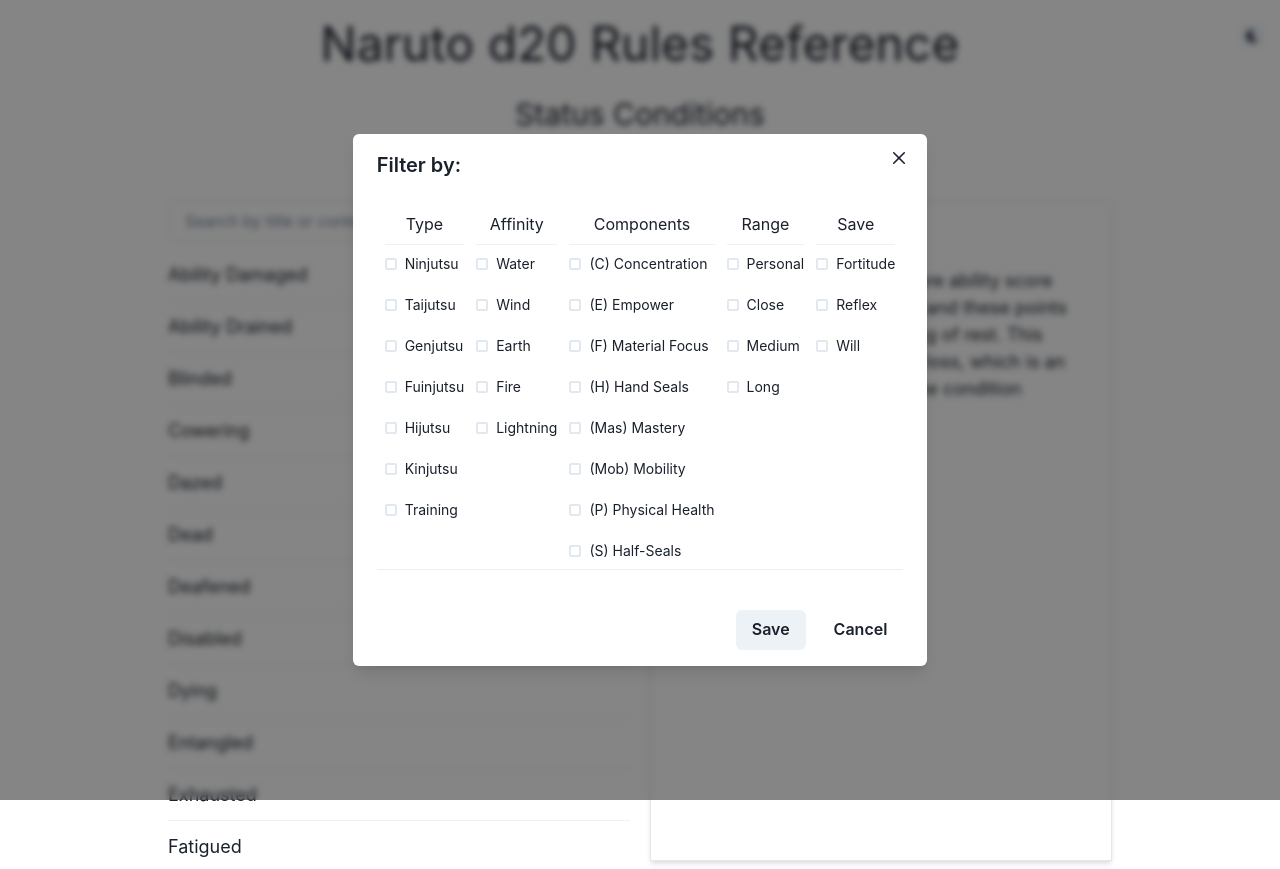
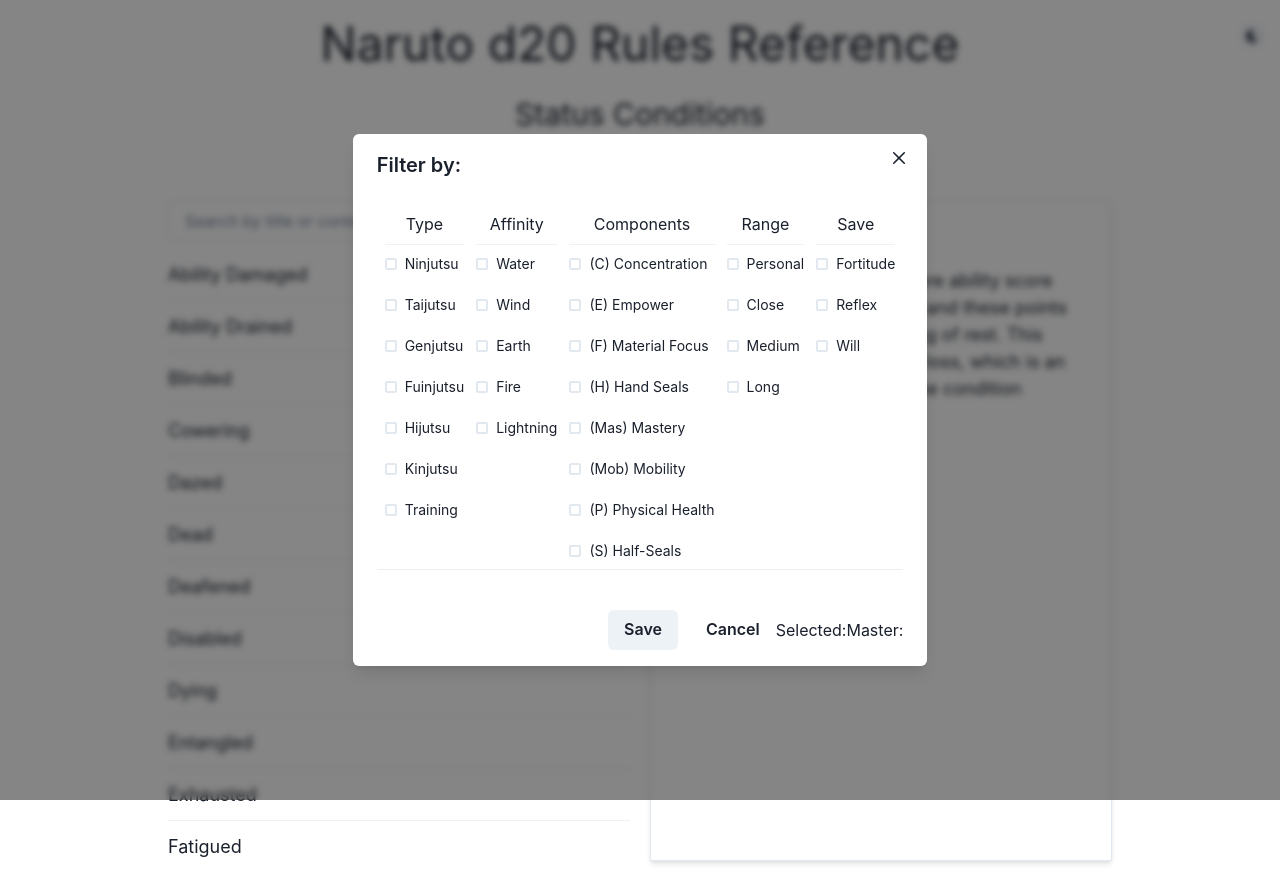
Before and after one commit to hbilbrey/RulesRefApp, a React (Vite) app: page / in a window 1280 px wide. Both pictures are taken after a click on the button "Advanced Filter". Built offline with nearby package versions, Linux system fonts and the light colour scheme.

Commit message:
split state modal boxes and new selections

```diff
--- a/src/FilterMenuComponent.tsx
+++ b/src/FilterMenuComponent.tsx
@@ -27,12 +27,19 @@
   const { isOpen, onOpen, onClose } = useDisclosure();
 
   const [selectedCheckboxes, setSelectedCheckboxes] = useState<string[]>([]);
+  const [masterCheckboxes, setMasterCheckboxes] = useState<string[]>([]);
 
   const updateSelectedCheckboxes = (newSelections: string[]) => {
     setSelectedCheckboxes(newSelections);
   };
 
-  const closeModal = () => {
+  const closeModalSave = () => {
+    setMasterCheckboxes(selectedCheckboxes);
+    onClose();
+  };
+
+  const closeModalCancel = () => {
+    setSelectedCheckboxes(masterCheckboxes);
     onClose();
   };
 
@@ -74,13 +81,14 @@
           </ModalBody>
 
           <ModalFooter>
-            <Button colorScheme="gray" mr={3} onClick={closeModal}>
+            <Button colorScheme="gray" mr={3} onClick={closeModalSave}>
               Save
             </Button>
-            <Button variant="ghost" onClick={onClose}>
+            <Button variant="ghost" onClick={closeModalCancel}>
               Cancel
             </Button>
-            <Text>{selectedCheckboxes}</Text>
+            <Text>Selected: {selectedCheckboxes}</Text>
+            <Text>Master: {masterCheckboxes}</Text>
           </ModalFooter>
         </ModalContent>
       </Modal>
```
